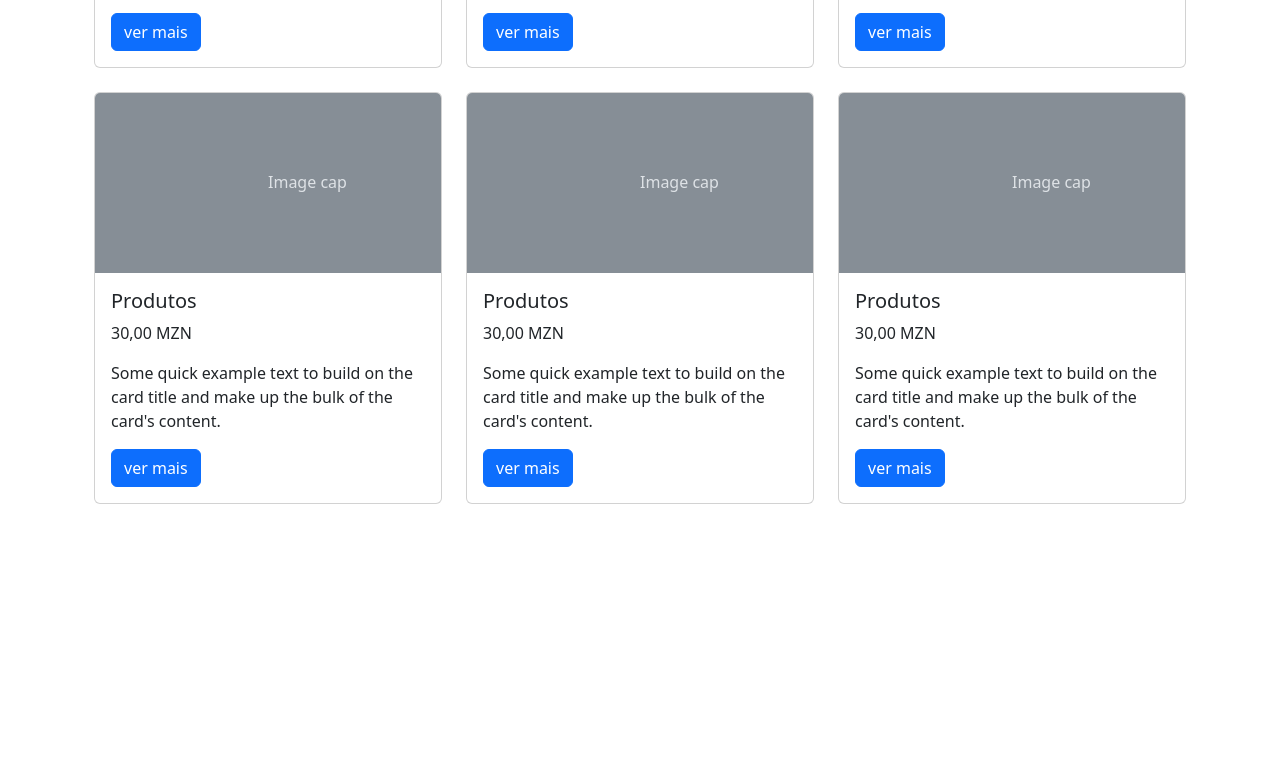
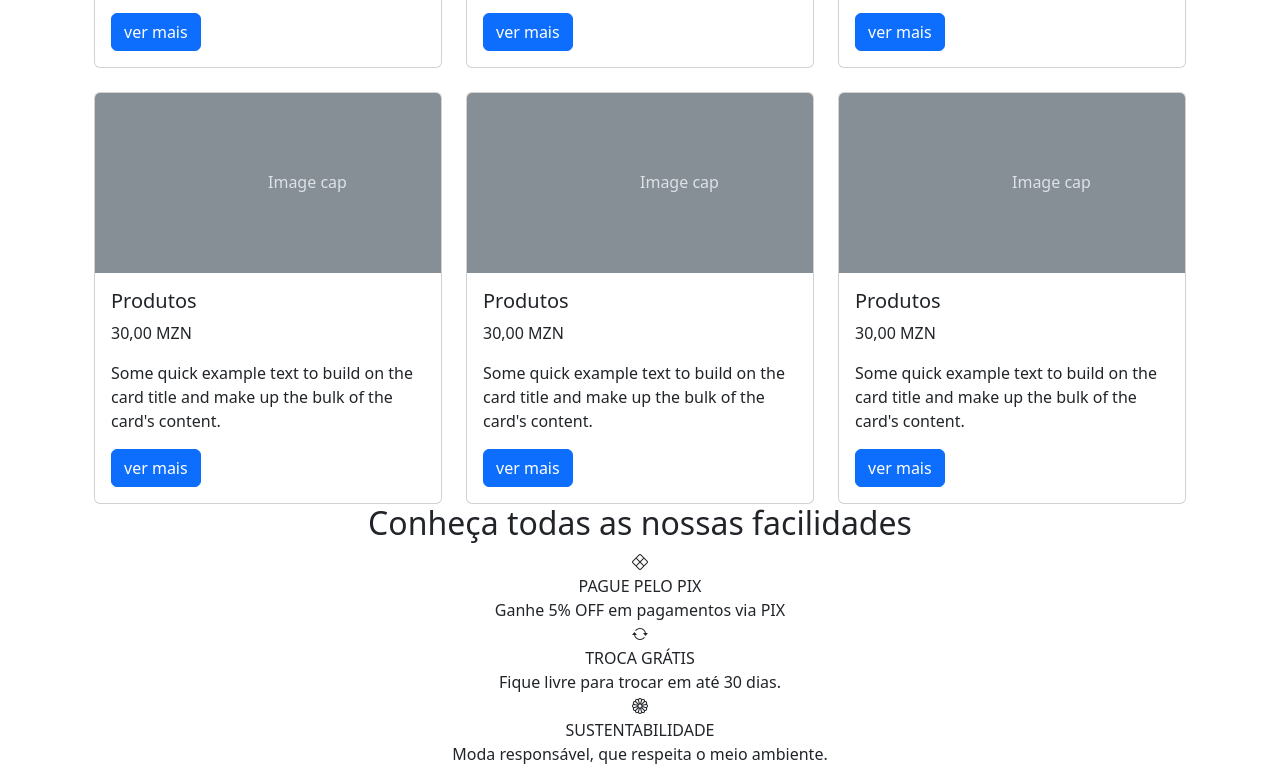
Before and after one commit to RicardoCCossa/Meteoro, a plain HTML site: page index.html in a window 1280 px wide. Shown: the part 1132-1898 px from the top of the page. Before the commit the page ends 1636 px from the top, so only its background shows below. Drawn offline with nearby package versions, Linux system fonts and the light colour scheme.

Commit message:
iniciando a seccao de facilidades

```diff
--- a/index.html
+++ b/index.html
@@ -4,6 +4,7 @@
     <meta charset="UTF-8">
     <meta name="viewport" content="width=device-width, initial-scale=1.0">
     <title>Meteoro</title>
+    <link rel="stylesheet" href="https://cdn.jsdelivr.net/npm/bootstrap-icons@1.11.3/font/bootstrap-icons.min.css">
     <link href="https://cdn.jsdelivr.net/npm/bootstrap@5.3.3/dist/css/bootstrap.min.css" rel="stylesheet" integrity="sha384-QWTKZyjpPEjISv5WaRU9OFeRpok6YctnYmDr5pNlyT2bRjXh0JMhjY6hW+ALEwIH" crossorigin="anonymous">
 </head>
 <body>
@@ -210,6 +211,28 @@
       </div>
          </div>
     </div>
+
+    <section class="text-center">
+      <h2>Conheça todas as nossas facilidades</h2>
+
+      <div>
+        <div><i class="bi bi-x-diamond"></i></div>
+        <div>PAGUE PELO PIX</div>
+        <div>Ganhe 5% OFF em pagamentos via PIX</div>
+      </div>
+
+      <div>
+        <div><i class="bi bi-arrow-repeat"></i></div>
+        <div>TROCA GRÁTIS</div>
+        <div>Fique livre para trocar em até 30 dias.</div>
+      </div>
+
+      <div>
+        <div><i class="bi bi-flower1"></i></div>
+        <div>SUSTENTABILIDADE</div>
+        <div>Moda responsável, que respeita o meio ambiente.</div>
+      </div>
+    </section>
     <script src="https://cdn.jsdelivr.net/npm/bootstrap@5.3.3/dist/js/bootstrap.bundle.min.js" integrity="sha384-YvpcrYf0tY3lHB60NNkmXc5s9fDVZLESaAA55NDzOxhy9GkcIdslK1eN7N6jIeHz" crossorigin="anonymous"></script>
 </body>
 </html>
```
